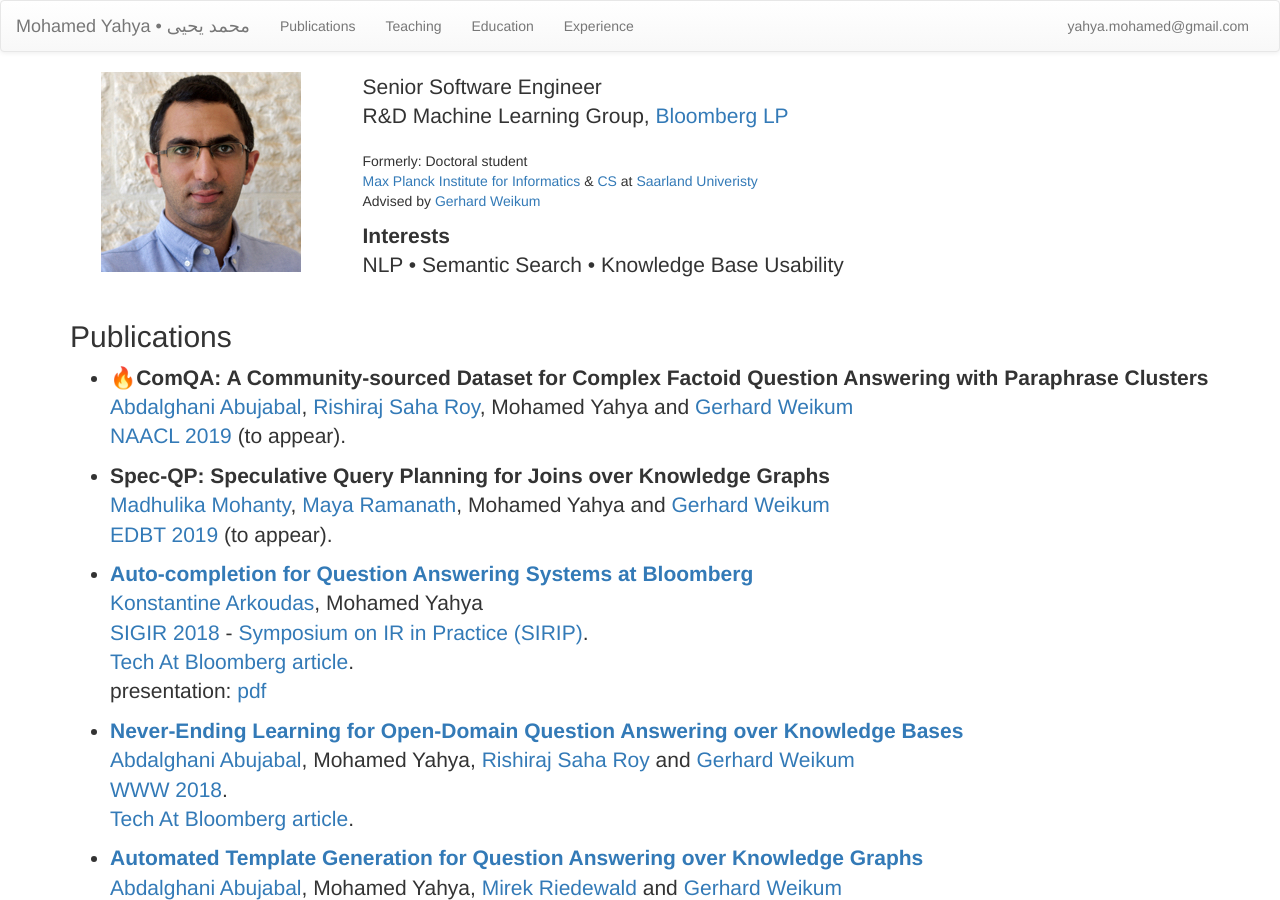
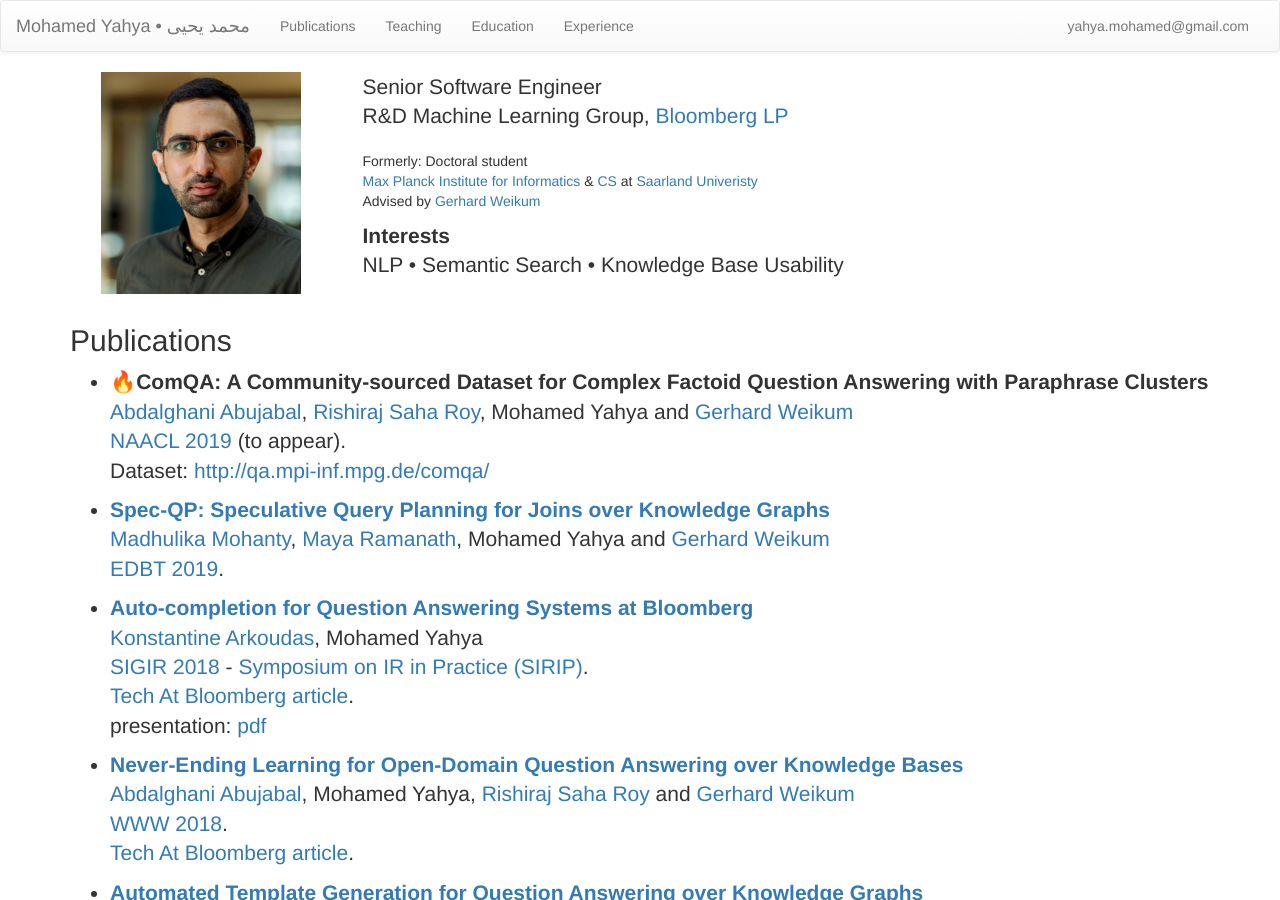
Before and after one commit to myahya/myahya.github.io, a Jekyll site: the page index.html, which Jekyll copies as it is, in a window 1280 px wide and 900 px high. Built offline with Jekyll 4.4.1, drawn with Linux system fonts in a browser that asks for light colours; nearby versions of some CDN libraries.

Commit message:
edbt, naacl data

```diff
--- a/index.html
+++ b/index.html
@@ -68,7 +68,7 @@
         <div class="row">
             <div class="col-md-3">
                 <p class="text-center">
-                    <img src="images/head_new_200.jpg" alt="Mohamed Yahya">
+                    <img width="200px" src="images/MohamedYahya-00744.jpg" alt="Mohamed Yahya">
                 </p>
             </div>
             <div class="col-md-9">
@@ -95,11 +95,12 @@
                 <b>🔥ComQA: A Community-sourced Dataset for Complex Factoid Question Answering with Paraphrase Clusters</b>
                 <br /><a href="http://people.mpi-inf.mpg.de/~abujabal/">Abdalghani Abujabal</a>, <a href="http://people.mpi-inf.mpg.de/~rsaharo/">Rishiraj Saha Roy</a>, Mohamed Yahya and <a href="https://people.mpi-inf.mpg.de/~weikum/">Gerhard Weikum</a><br />
                 <a href="https://naacl2019.org/">NAACL 2019</a> (to appear).<br />
+                Dataset: <a href="http://qa.mpi-inf.mpg.de/comqa/">http://qa.mpi-inf.mpg.de/comqa/</a>
             </li>
             <li>
-                <b>Spec-QP: Speculative Query Planning for Joins over Knowledge Graphs</b>
+                <b><a href="https://openproceedings.org/2019/conf/edbt/EDBT19_paper_50.pdf">Spec-QP: Speculative Query Planning for Joins over Knowledge Graphs</a></b>
                 <br /><a href="http://www.cse.iitd.ernet.in/~mohanty/">Madhulika Mohanty</a>,  <a href="http://www.cse.iitd.ac.in/~ramanath/">Maya Ramanath</a>, Mohamed Yahya and <a href="https://people.mpi-inf.mpg.de/~weikum/">Gerhard Weikum</a><br />
-                <a href="http://edbticdt2019.inesc-id.pt/">EDBT 2019</a> (to appear).<br />
+                <a href="http://edbticdt2019.inesc-id.pt/">EDBT 2019</a>.<br />
             </li>
             <li>
                 <b><a href="publications/autocompletion-at-bloomberg-arkoudas-sigir2018.pdf">Auto-completion for Question Answering Systems at Bloomberg</a></b>
```
Also changed, not shown: images/MohamedYahya-00744.jpg (added).
